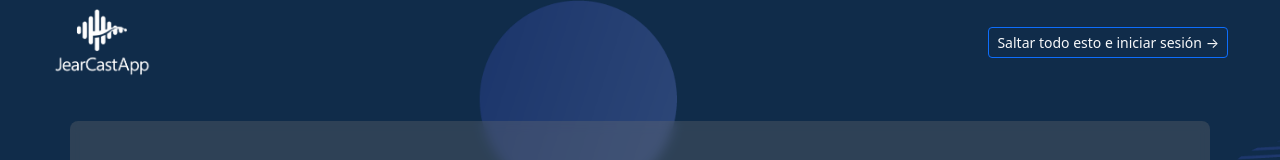
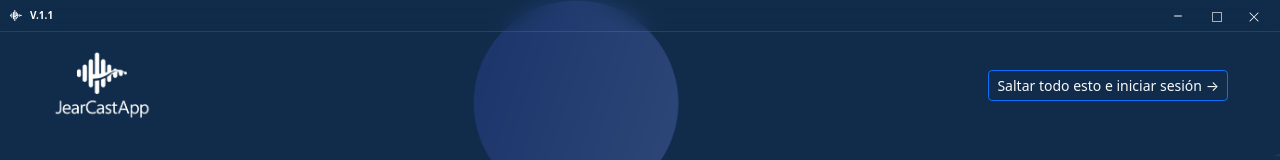
Before and after one commit to Josu09P/jearcastapp-v3.1-vue, a Vue app: page /#/home in a window 1280 px wide. Shown: the top 160 px of the page. Built offline with nearby package versions, Linux system fonts and the light colour scheme.

Commit message:
App terminada  v.1.1

```diff
--- a/src/App.vue
+++ b/src/App.vue
@@ -1,11 +1,12 @@
 <template>
+  <NavbarCustom />
+  <span style="margin-bottom: 20px;"></span>
   <router-view />
   <teleport to='body'>
     <PlayerGlobalWidget />
   </teleport>
 </template>
 <script setup lang="ts">
+import NavbarCustom from './presentation/widgets/navbar/NavbarCustom.vue';
 import PlayerGlobalWidget from './presentation/widgets/player/PlayerGlobalWidget.vue';
-
-// This is the main entry point for the Vue application.
 </script>
--- a/src/assets/global.css
+++ b/src/assets/global.css
@@ -24,8 +24,6 @@ body {
   width: 100%;
   height: 100vh;
 }
-
-
 
 /* =========================================
     SWEETALERT DESING BLUR
--- a/src/presentation/layouts/DashboardLayout.vue
+++ b/src/presentation/layouts/DashboardLayout.vue
@@ -26,7 +26,10 @@ const toggleSidebar = () => {
 
 <style scoped>
 .container-all {
-  padding: 10px 10px !important;
+  padding-top: 42px;
+  padding-left: 10px !important;
+  padding-right: 10px !important;
+  padding-bottom: 10px !important;
   background: var(--main-bg-color);
   background-image: url("@/assets/img/bg-hero.png");
   background-repeat: no-repeat;
--- a/src/presentation/pages/auth/ForgotPassword.vue
+++ b/src/presentation/pages/auth/ForgotPassword.vue
@@ -97,6 +97,7 @@ const handleSubmit = async () => {
     background-position: center;
     background-repeat: no-repeat;
     background-color: #102c4a;
+    padding-top: 43px;
 }
 
 .card {
--- a/src/presentation/pages/auth/LoginPage.vue
+++ b/src/presentation/pages/auth/LoginPage.vue
@@ -108,6 +108,7 @@ const handleLogin = async () => {
   background-position: center;
   background-repeat: no-repeat;
   background-color: #102c4a;
+  padding-top: 43px;
 }
 
 .card {
--- a/src/presentation/pages/home/HomePage.vue
+++ b/src/presentation/pages/home/HomePage.vue
@@ -86,6 +86,7 @@ import FooterComponent from '@/presentation/widgets/FooterWidget.vue'
     background-position: center;
     background-repeat: no-repeat;
     background-color: #102c4a;
+    padding-top: 43px;
 }
 
 main.container {
--- a/src/presentation/widgets/HeaderLeftWidget.vue
+++ b/src/presentation/widgets/HeaderLeftWidget.vue
@@ -57,7 +57,7 @@ const menuItems = [
   background-color: rgba(178, 178, 178, 0.05);
   border: 0.5px solid rgba(255, 255, 255, 0.1);
   border-radius: 1.3rem;
-  min-height: 98vh;
+  min-height: 94vh;
   margin-bottom: 100px !important;
 }
 
--- a/src/presentation/widgets/HeaderTopWidget.vue
+++ b/src/presentation/widgets/HeaderTopWidget.vue
@@ -6,7 +6,7 @@
       </button>
       <h4 class="mb-0 ms-3 d-flex align-items-center">
         <div class="d-flex align-items-center me-3">
-          <img src="@/assets/img/logo-v3.png" width="90" alt="Logo" style="filter: brightness(0) invert(1); margin: "
+          <img src="@/assets/img/logo-v3.png" width="90" alt="Logo" style="filter: brightness(0) invert(1);"
             class="me-4" />
           <button class="toggle-sidebar ms-3 d-none d-md-block" @click="toggleSidebar"
             style=" border: none; border-radius: 10px; padding: 5px;">
@@ -18,7 +18,6 @@
       <div class="mx-auto d-none d-lg-block" style="width: 20%;">
         <form class="d-flex" @submit.prevent="showSearch = true">
           <button class="btn btn-outline-light rounded-pill px-3" type="submit">Buscar
-
             <i class="bi bi-search" style="margin-left: 10px;"></i>
           </button>
         </form>
@@ -47,7 +46,6 @@ import MusicSearchOverlay from './search/MusicSearchOverlay.vue'
 const showSearch = ref(false)
 
 const openPlaylistModal = (video: any) => {
-  // puedes emitir hacia App.vue o usar un store para abrir el modal
   console.log('Agregar a playlist:', video)
 }
 const router = useRouter()
--- /dev/null
+++ b/src/presentation/widgets/navbar/NavbarCustom.vue
@@ -0,0 +1,101 @@
+<template>
+    <div class="custom-navbar">
+        <div class="left-section">
+            <img src="@/assets/img/logo-v4.png" alt="App Icon" class="app-icon" />
+            <span class="app-title">V.1.1</span>
+        </div>
+
+        <div class="right-section">
+            <button class="window-btn" title="Minimizar" @click="minimizeWindow">
+                <i class="bi bi-dash" style="font-size: 16px;"></i>
+            </button>
+            <button class="window-btn" title="Maximizar/Restaurar" @click="toggleMaximize">
+                <i class="bi bi-square" style="font-size: 10px;"></i>
+            </button>
+            <button class="window-btn close" title="Cerrar" @click="closeWindow">
+                <i class="bi bi-x-lg" style="font-size: 12px;"></i>
+            </button>
+        </div>
+    </div>
+</template>
+
+<script setup lang="ts">
+const ipc = window.electron?.ipcRenderer
+
+function minimizeWindow() {
+    ipc?.send('window-minimize')
+}
+
+function toggleMaximize() {
+    ipc?.send('window-toggle-maximize')
+}
+
+function closeWindow() {
+    ipc?.send('window-close')
+}
+</script>
+
+
+<style scoped>
+.custom-navbar {
+    position: fixed;
+    top: 0;
+    left: 0;
+    right: 0;
+    height: 32px;
+    display: flex;
+    align-items: center;
+    justify-content: space-between;
+    padding: 0 10px;
+    z-index: 9999;
+    backdrop-filter: blur(10px);
+    -webkit-backdrop-filter: blur(10px);
+    border-bottom: 1px solid rgba(255, 255, 255, 0.1);
+    -webkit-app-region: drag;
+    user-select: none;
+}
+
+.left-section {
+    display: flex;
+    align-items: center;
+    gap: 8px;
+}
+
+.app-icon {
+    width: 12px;
+    height: 12px;
+    object-fit: contain;
+    filter: brightness(0) invert(1);
+}
+
+.app-title {
+    color: #ffffff;
+    font-size: 10px;
+    font-weight: 600;
+}
+
+.right-section {
+    display: flex;
+    gap: 6px;
+    -webkit-app-region: no-drag;
+    /* Permite hacer clic en los botones */
+}
+
+.window-btn {
+    background: transparent;
+    border: none;
+    color: white;
+    padding: 4px 10px;
+    font-size: 14px;
+    border-radius: 4px;
+    transition: background 0.2s;
+}
+
+.window-btn:hover {
+    background: rgba(255, 255, 255, 0.2);
+}
+
+.window-btn.close:hover {
+    background: #e74c3c;
+}
+</style>
--- a/src/presentation/widgets/search/MusicSearchOverlay.vue
+++ b/src/presentation/widgets/search/MusicSearchOverlay.vue
@@ -277,8 +277,8 @@ const createNewPlaylist = async () => {
     max-width: 300px;
     background-color: rgba(255, 255, 255, 0.1);
     color: white;
-    border: none;
-    border-radius: 12px;
+    border-radius: 1.3rem;
+    height: 40px;
     padding: 10px 14px;
     backdrop-filter: blur(4px);
 }
@@ -309,7 +309,8 @@ const createNewPlaylist = async () => {
 
 .search-input::placeholder {
     color: white;
-    font-size: 13px;
+    font-size: 14px;
+    border: none;
 }
 
 .modal-backdrop {
@@ -337,16 +338,7 @@ const createNewPlaylist = async () => {
 
 input::placeholder {
     color: #cccccc;
-    /* o el color que desees */
-    border: 2px solid #ffffff !important;
     opacity: 1;
-    /* opcional: asegura que no esté opaco */
-}
-
-input.form-control {
-    border: 1px solid #a8a8a8;
-    border-radius: 1.4rem !important;
-    height: 40px;
 }
 
 .button-74 {
```
Also changed, not shown: src/electron.d.ts (added, +12 -0 lines), src/presentation/pages/auth/RegisterPage.vue (+15 -42 lines), src/assets/img/logo-v4.png (added).
